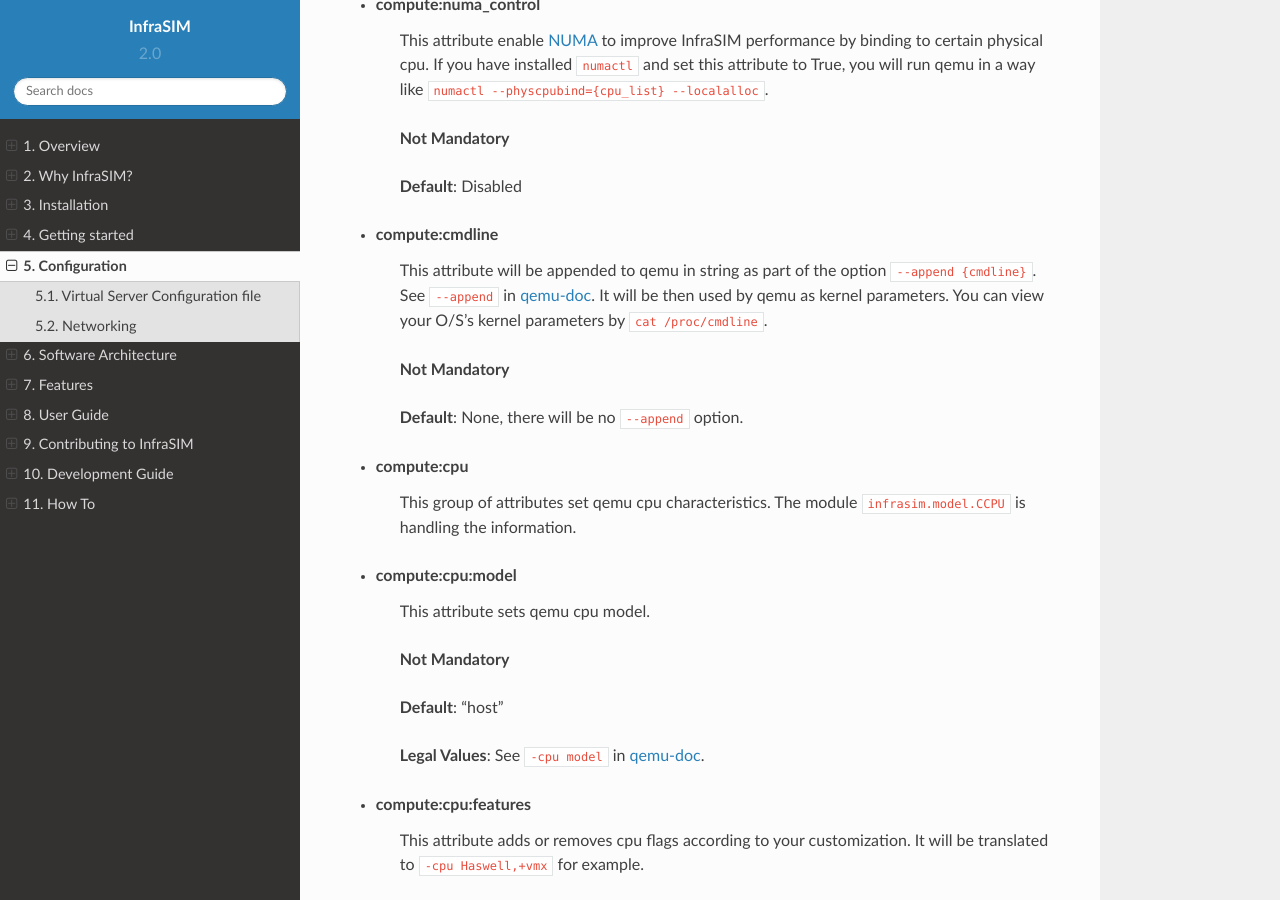
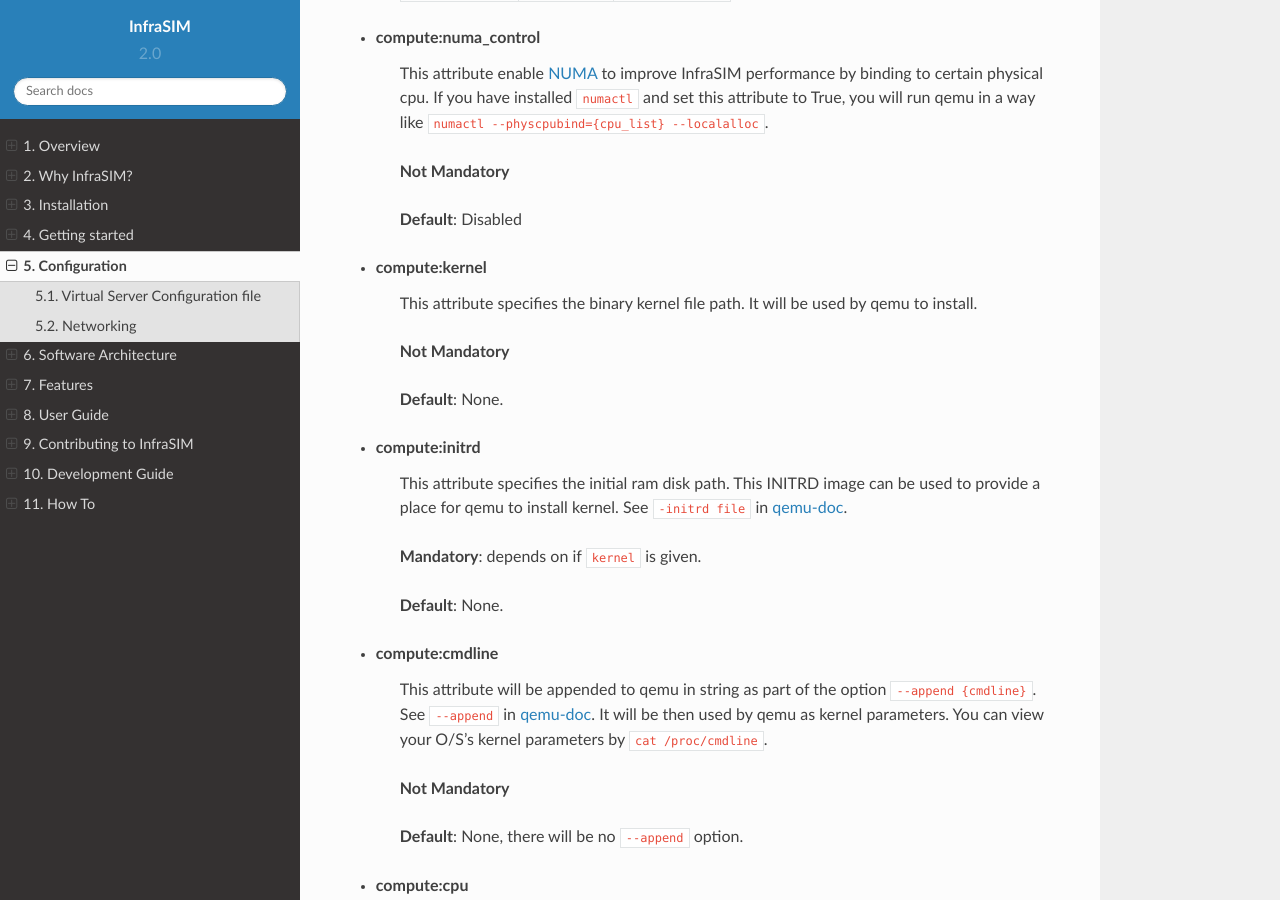
Before and after one commit to InfraSIM/docs, a Sphinx documentation site: the page built from docs/configuration.rst, in a window 1280 px wide and 900 px high, scrolled down 5838 px. Built offline with Sphinx 7.4.7 and the Read the Docs theme 2.0.0, drawn with Linux system fonts in a browser that asks for light colours; some of the changed text lies outside the part shown.

Commit message:
add two parameters add 'kernel' and 'initrd' in example yaml file.

```diff
--- a/docs/configuration.rst
+++ b/docs/configuration.rst
@@ -61,6 +61,8 @@
         boot_order: ncd
         kvm_enabled: true
         numa_control: true
+        kernel: /home/infrasim/vmlinuz-3.16.0-25-generic
+        initrd: /home/infrasim/initrd.img-3.16.0-25-generic
         cmdline: API_CB=192.168.1.1:8000 BASEFS=base.trusty.3.16.0-25-generic.squashfs.img OVERLAYFS=discovery.overlay.cpio.gz BOOTIF=52-54-BF-11-22-33
         cpu:
             model: host
@@ -305,6 +307,27 @@
     **Not Mandatory**
 
     **Default**: Disabled
+
+.. _yamlComputeKernel:
+
+- **compute:kernel**
+
+    This attribute specifies the binary kernel file path. It will be used by qemu to install.
+
+    **Not Mandatory**
+
+    **Default**: None.
+
+.. _yamlComputeInitrd:
+
+- **compute:initrd**
+
+    This attribute specifies the initial ram disk path. This INITRD image can be used to provide a place for qemu to install kernel. See ``-initrd file`` in `qemu-doc <http://wiki.qemu.org/download/qemu-doc.html>`_.
+
+    **Mandatory**: depends on if ``kernel`` is given.
+
+    **Default**: None.
+
 
 .. _yamlComputeCmdline:
 
```
